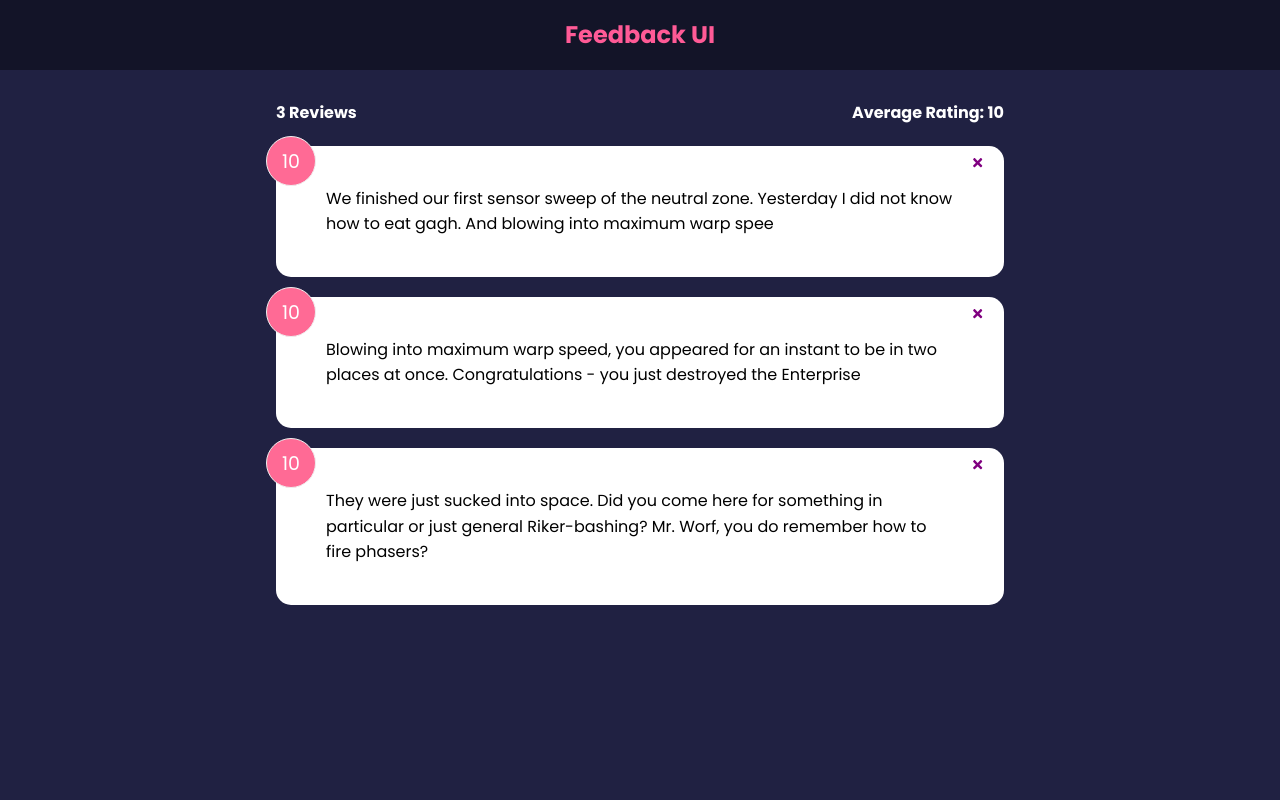
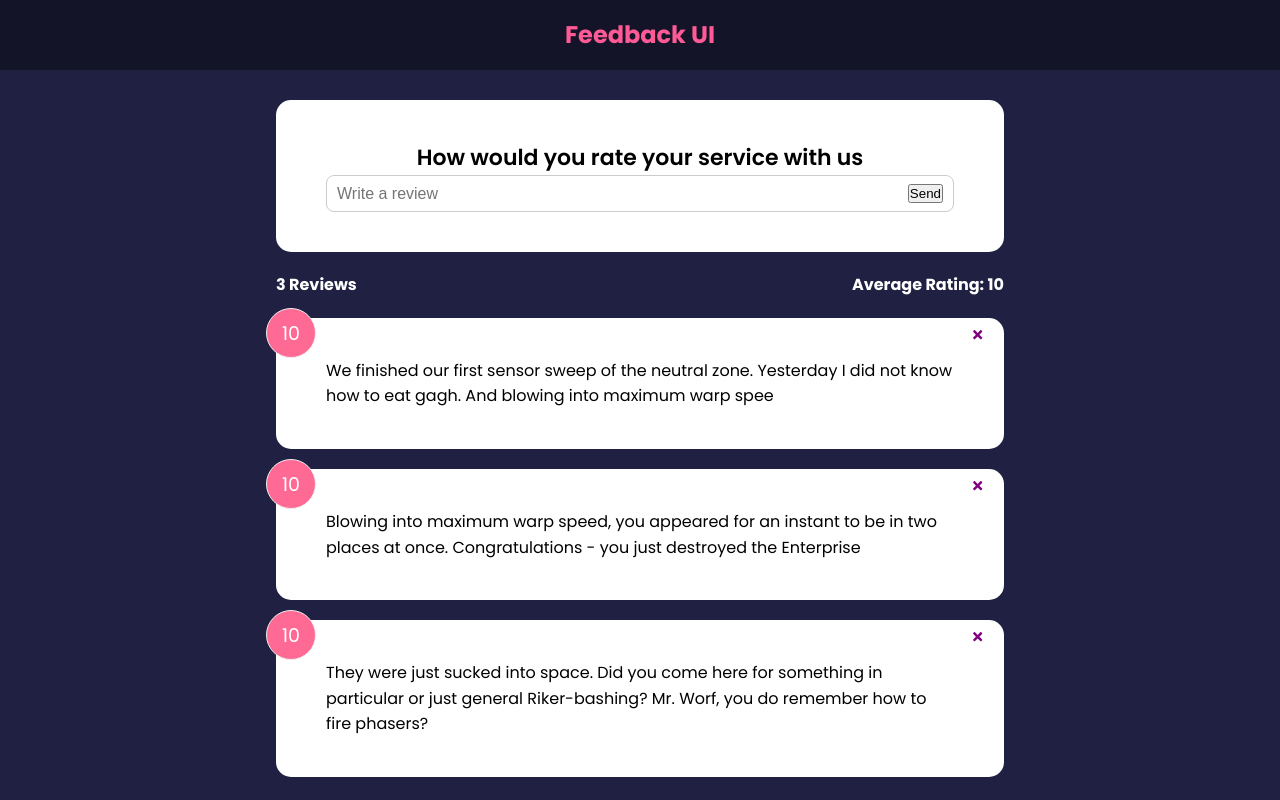
Before and after one commit to andonette-mbf/Feedback-App, a React (Create React App) app: page / in a window 1280 px wide. Built offline with nearby package versions, Linux system fonts and the light colour scheme.

Commit message:
Add FeedbackForm component to App
Introduces a new FeedbackForm component for submitting reviews and integrates it into the main App layout. The form currently logs input changes and includes a placeholder for a future ratings select component.

```diff
--- a/src/App.js
+++ b/src/App.js
@@ -3,6 +3,7 @@
 import FeedbackData from './data/FeedbackData';
 import FeedbackList from './components/FeedbackList';
 import FeedbackStats from './components/FeedbackStats';
+import FeedbackForm from './components/FeedbackForm';
 function App() {
 	const [feedback, setFeedback] = useState(FeedbackData);
 	const deleteFeedback = (id) => {
@@ -14,6 +15,7 @@
 		<>
 			<Header />
 			<div className='container'>
+				<FeedbackForm />
 				<FeedbackStats feedback={feedback} />
 				<FeedbackList feedback={feedback} handleDelete={deleteFeedback} />
 			</div>
--- /dev/null
+++ b/src/components/FeedbackForm.jsx
@@ -0,0 +1,23 @@
+import { useState } from 'react';
+import Card from './shared/Card';
+
+function FeedbackForm() {
+	const [text, setText] = useState('');
+	const handleTextChange = (e) => {
+		console.log(e.target.value);
+	};
+	return (
+		<Card>
+			<form>
+				<h2>How would you rate your service with us</h2>
+				{/*Todo - ratings select component*/}
+				<div className='input-group'>
+					<input onChange={handleTextChange} type='text' placeholder='Write a review' value={text} />
+					<button type='sumbit'>Send</button>
+				</div>
+			</form>
+		</Card>
+	);
+}
+
+export default FeedbackForm;
```
